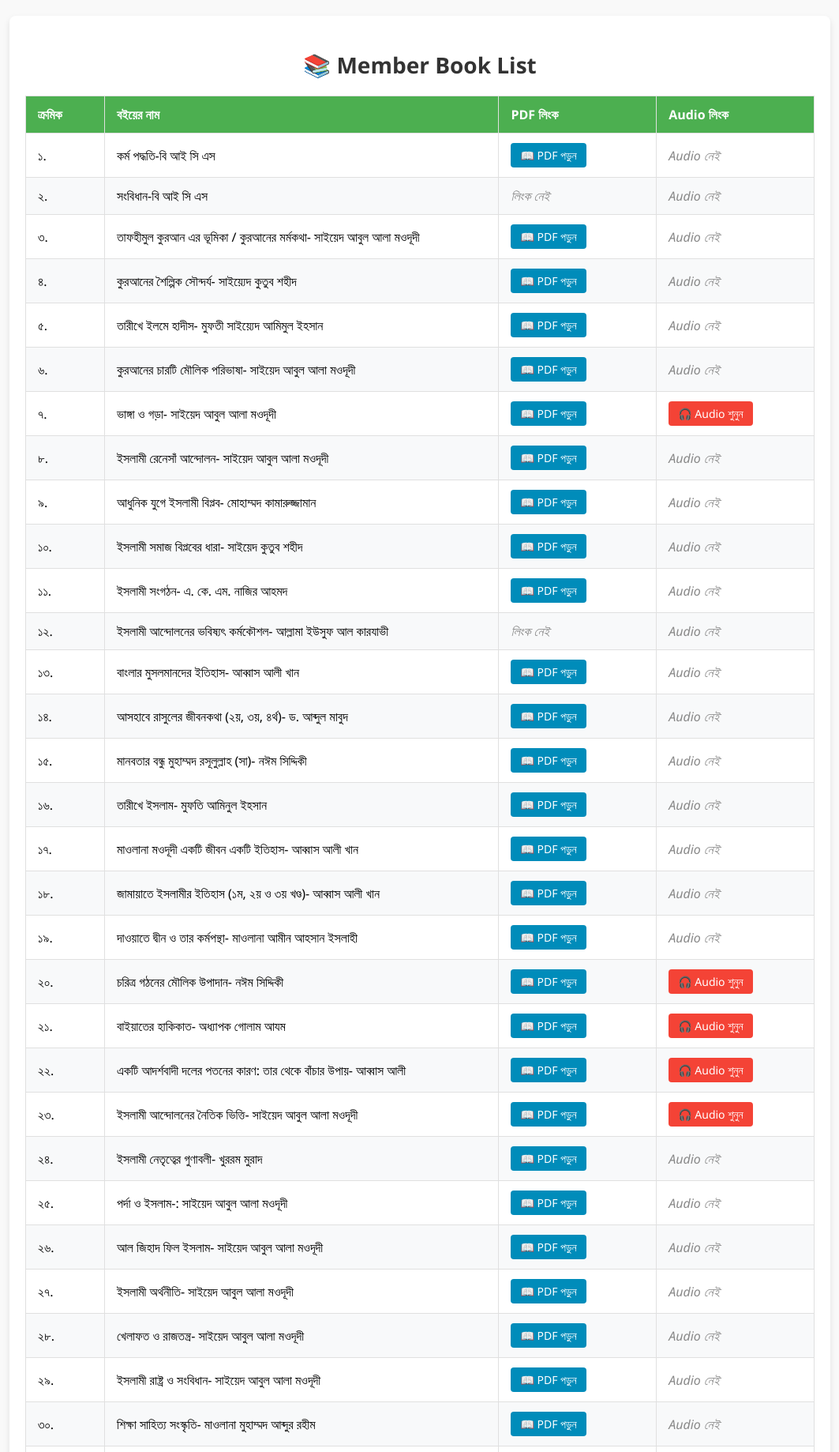
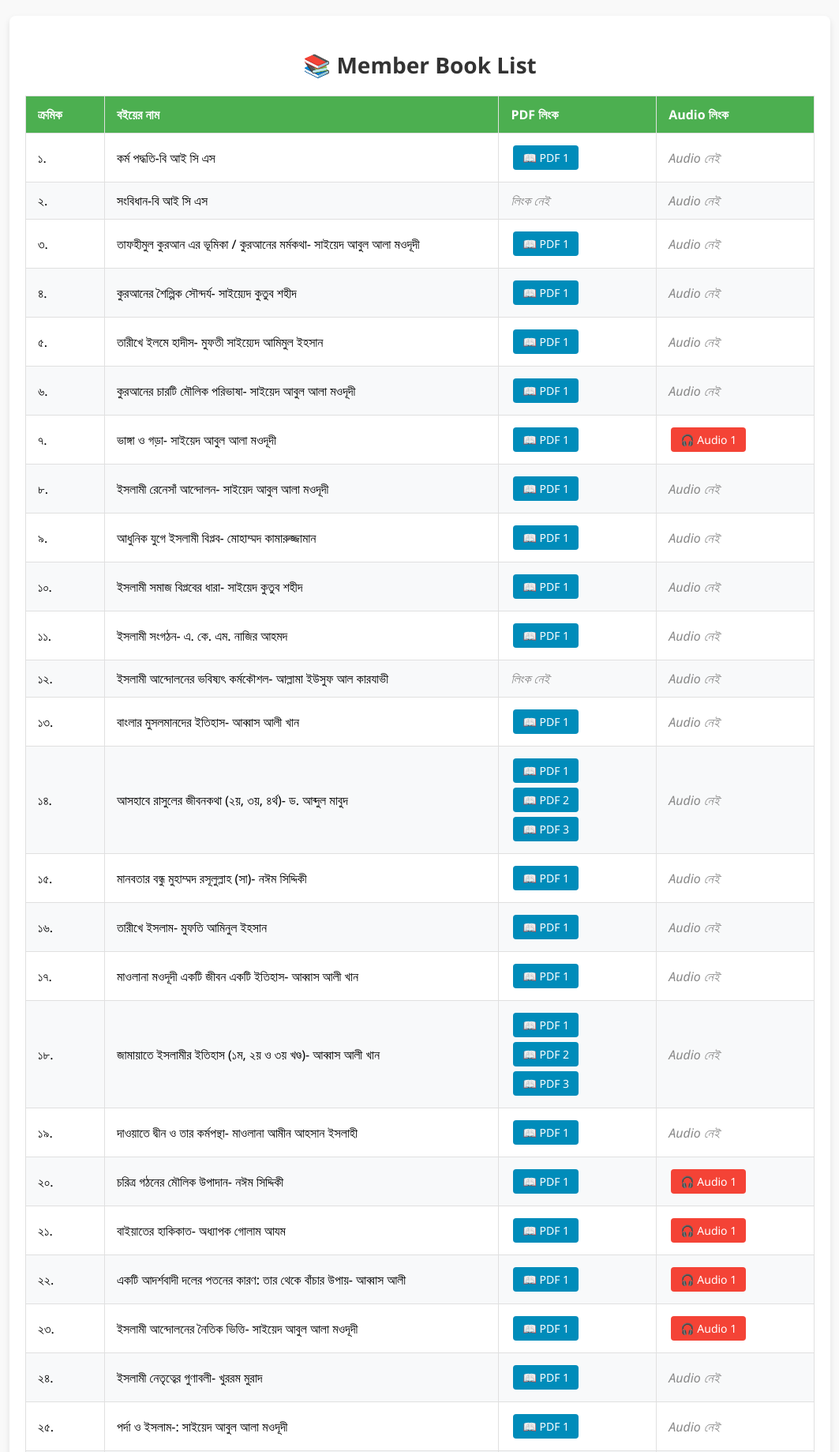
Before and after one commit to riyadjr974-del/My_book_list, a Flask app: page / in a window 1280 px wide. Shown: the top 1838 px of the page at 79% size, without its empty margins (108-1171 px from the left). Run offline with Flask 3, Linux system fonts and the light colour scheme.

Commit message:
Update index.html

```diff
--- a/templates/index.html
+++ b/templates/index.html
@@ -13,7 +13,7 @@
         th { background-color: #4CAF50; color: white; font-weight: bold; }
         tr:nth-child(even) { background-color: #f8f9fa; }
         tr:hover { background-color: #f1f1f1; }
-        .btn { padding: 6px 12px; background-color: #008CBA; color: white; text-decoration: none; border-radius: 4px; font-size: 14px; display: inline-block; text-align: center; transition: 0.3s; }
+        .btn { padding: 6px 12px; background-color: #008CBA; color: white; text-decoration: none; border-radius: 4px; font-size: 14px; display: inline-block; text-align: center; margin: 3px; transition: 0.3s; }
         .btn:hover { background-color: #005f7a; }
         .btn-audio { background-color: #f44336; }
         .btn-audio:hover { background-color: #da190b; }
@@ -42,14 +42,20 @@
                         <td>{{ book.get('name', '') }}</td>
                         <td>
                             {% if book.get('link') %}
-                                <a class="btn" href="{{ book['link'] }}" target="_blank">📖 PDF পড়ুন</a>
+                                {% set links = book.get('link')|string %}
+                                {% for single_link in links.split() %}
+                                    <a class="btn" href="{{ single_link }}" target="_blank">📖 PDF {{ loop.index }}</a>
+                                {% endfor %}
                             {% else %}
                                 <span class="empty">লিংক নেই</span>
                             {% endif %}
                         </td>
                         <td>
                             {% if book.get('audio') %}
-                                <a class="btn btn-audio" href="{{ book['audio'] }}" target="_blank">🎧 Audio শুনুন</a>
+                                {% set audios = book.get('audio')|string %}
+                                {% for single_audio in audios.split() %}
+                                    <a class="btn btn-audio" href="{{ single_audio }}" target="_blank">🎧 Audio {{ loop.index }}</a>
+                                {% endfor %}
                             {% else %}
                                 <span class="empty">Audio নেই</span>
                             {% endif %}
```
